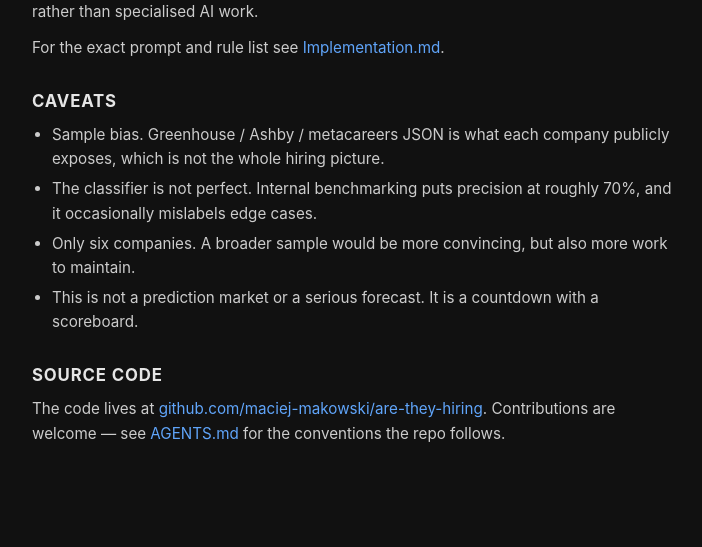
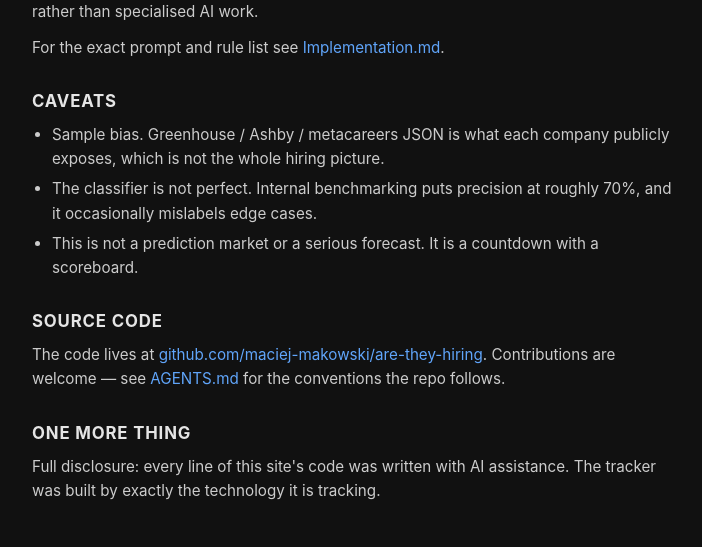
Before and after one commit to maciej-makowski/are-they-hiring, a FastAPI app: page /about in a window 1280 px wide. Shown: the part 738-1285 px from the top of the page, without its empty margins (288-990 px from the left). Before the commit the page ends 1180 px from the top, so only its background shows below. Run offline with FastAPI, Linux system fonts and the light colour scheme; parts of the project's set-up code (start-up, migrations or seed data) failed here and were passed over.

Commit message:
feat(about): drop "only six companies" caveat, add meta self-disclosure
- The six tracked companies are the ones with the loudest
  AI-replaces-engineers marketing; apologising for the list size
  undercuts the framing.
- Add a deadpan "One more thing" section disclosing that the site
  itself was built with AI assistance. The tracker built by the
  technology it tracks.

Co-Authored-By: Claude Opus 4.7 (1M context) <noreply@anthropic.com>

```diff
--- a/src/web/templates/about.html
+++ b/src/web/templates/about.html
@@ -58,10 +58,6 @@
             cases.
         </li>
         <li>
-            Only six companies. A broader sample would be more convincing,
-            but also more work to maintain.
-        </li>
-        <li>
             This is not a prediction market or a serious forecast. It is a
             countdown with a scoreboard.
         </li>
@@ -75,5 +71,12 @@
         <a href="https://github.com/maciej-makowski/are-they-hiring/blob/master/AGENTS.md" target="_blank" rel="noopener">AGENTS.md</a>
         for the conventions the repo follows.
     </p>
+
+    <h2>One more thing</h2>
+    <p>
+        Full disclosure: every line of this site's code was written with AI
+        assistance. The tracker was built by exactly the technology it is
+        tracking.
+    </p>
 </section>
 {% endblock %}
```
